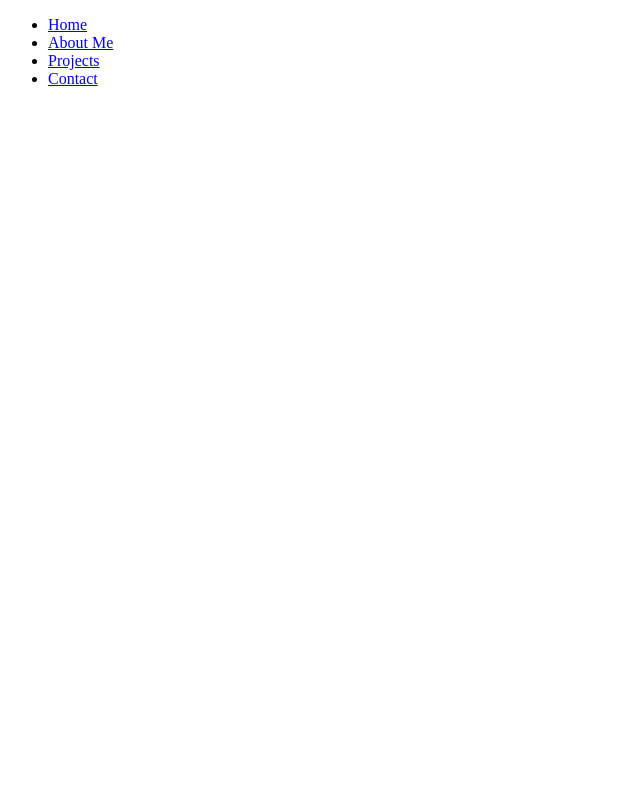
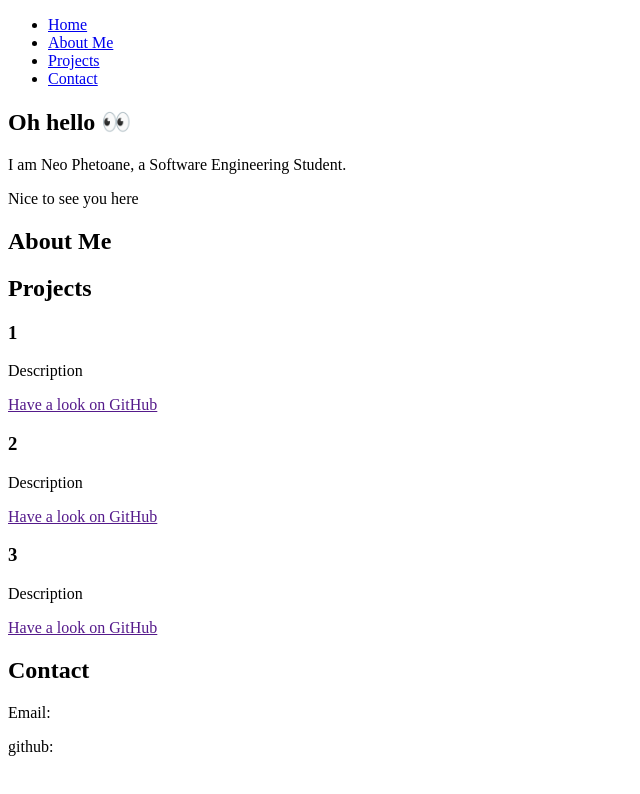
Before and after one commit to NeoPhetoane/NEOPHE376_BCL2401_GroupE_NeoPhetoane_CDV05, a plain HTML site: page index.html in a window 1280 px wide. Shown: the whole page, without its empty margins (0-640 px from the left). Drawn offline with Linux system fonts and the light colour scheme.

Commit message:
Skeleton for the sections added

```diff
--- a/index.html
+++ b/index.html
@@ -1,9 +1,9 @@
 <!DOCTYPE html>
 <html lang="en">
   <head>
-    <meta charset="UTF-8">
-    <meta name="viewport" content="width=device-width, initial-scale=1.0">
-    <title>Document</title>
+    <meta charset="UTF-8" />
+    <meta name="viewport" content="width=device-width, initial-scale=1.0" />
+    <title>Neo Phetoane's Portfolio</title>
   </head>
   <body>
     <header>
@@ -17,5 +17,36 @@
       </nav>
     </header>
 
+    <section id="home">
+      <h1>Oh hello 👀</h1>
+      <p>I am Neo Phetoane, a Software Engineering Student.</p>
+      <p>Nice to see you here</p>
+    </section>
+
+    <section id="about">
+        <h2>About Me</h2>
+        <p></p>
+    </section>
+
+    <section id="projects">
+        <h2>Projects</h2>
+        <div class="project">
+            <h3>1</h3>
+            <p>Description</p>
+            <a href="">Have a look on GitHub</a>
+            <h3>2</h3>
+            <p>Description</p>
+            <a href="">Have a look on GitHub</a>
+            <h3>3</h3>
+            <p>Description</p>
+            <a href="">Have a look on GitHub</a>
+        </div>
+
+    </section id="contact">
+    <h2>Contact</h2>
+    <p>Email: <a href=""></a></p>
+    <p>github: <a href=""></a></p>
+</section>
+
   </body>
 </html>
```
Lines whose indentation alone changed are shown as unchanged.
